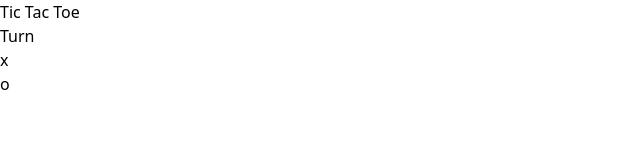
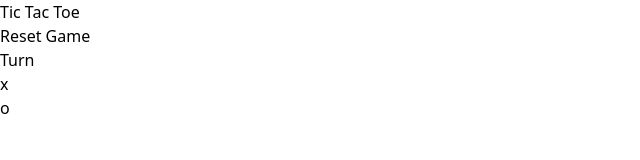
Before and after one commit to Zavock/tic-tac-toe, a React (Vite) app: page / in a window 1280 px wide. Shown: the top 160 px of the page, without its empty margins (0-640 px from the left). Built offline with nearby package versions, Linux system fonts and the light colour scheme.

Commit message:
reset game created

```diff
--- a/src/App/index.jsx
+++ b/src/App/index.jsx
@@ -6,6 +6,7 @@ function App() {
   const [board, setBoard] = useState(Array(9).fill(null))
   const [turn, setTurn] = useState(TURNS.X);
   const [winner, setWinner] = useState(null);
+
   const checkWinner = (boardToCheck) => {
     for (const combo of WINNER_COMBOS) {
       const [a, b, c] = combo
@@ -14,6 +15,12 @@ function App() {
       }
     }
     return null
+  }
+
+  const resetGame = () => {
+    setBoard(Array(9).fill(null))
+    setTurn(TURNS.X)
+    setWinner(null)
   }
 
   const updateBoard = (index) => {
@@ -30,6 +37,7 @@ function App() {
   return (
     <div className="flex flex-col items-center gap-5 mt-32">
       <h1 className="text-white text-5xl font-semibold">Tic Tac Toe</h1>
+      <button onClick={resetGame} className="px-1 py-2 m-[10px] bg-transparent border-2 border-white text-white w-[150px] rounded-md transition duration-200 font-bold cursor-pointer hover:bg-white hover:text-black">Reset Game</button>
       <section className="grid grid-cols-3 grid-rows-3 gap-x-3 gap-y-2 text-white">
         {
           board.map((_, index) => {
@@ -64,7 +72,7 @@ function App() {
                 {winner && <Square>{winner}</Square>}
               </header>
               <footer>
-                <button className="px-1 py-2 m-[25px] bg-transparent border-2 border-white text-white w-[100px] rounded-md transition duration-200 font-bold cursor-pointer hover:bg-white hover:text-black">New Game</button>
+                <button onClick={resetGame} className="px-1 py-2 m-[25px] bg-transparent border-2 border-white text-white w-[100px] rounded-md transition duration-200 font-bold cursor-pointer hover:bg-white hover:text-black">New Game</button>
               </footer>
             </div>
           </section>
```
